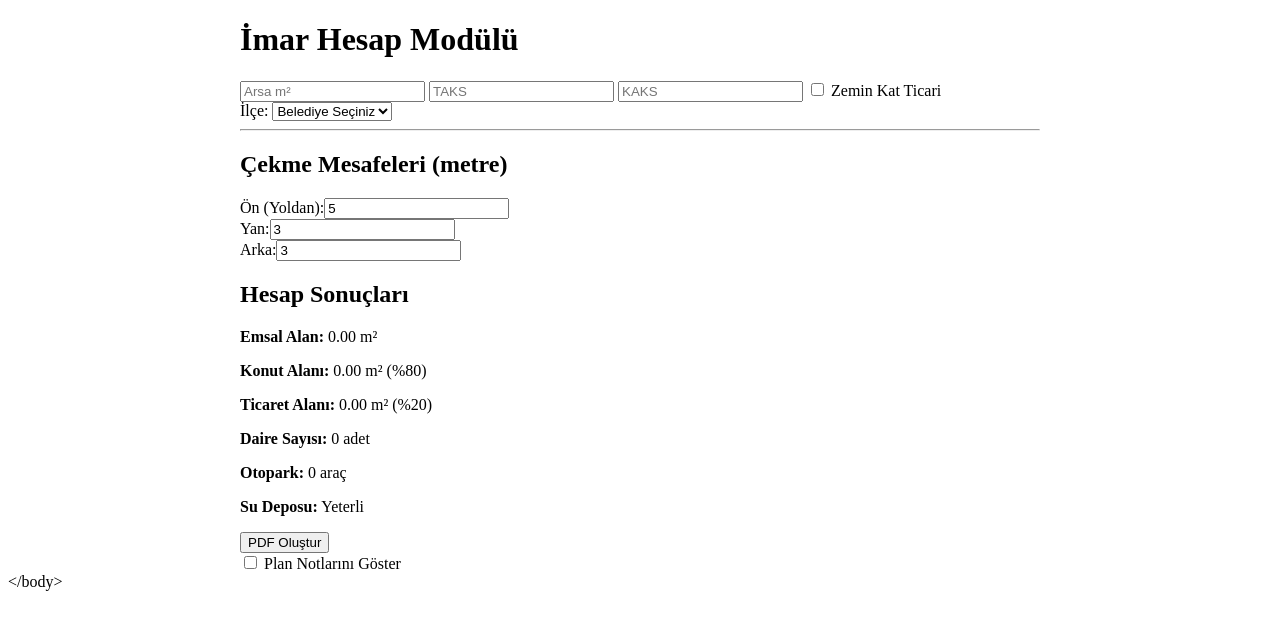
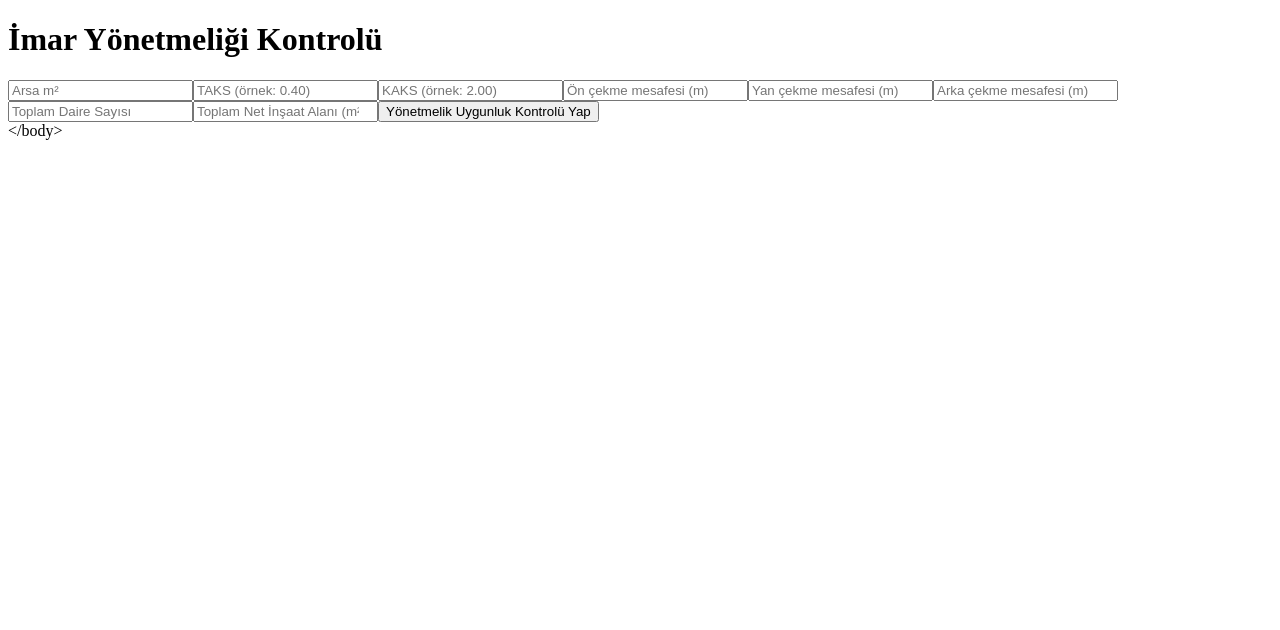
Before and after one commit to hasaannn327-source/imar-hesab-, a React (Create React App) app: page / in a window 1280 px wide. Shown: the top 630 px of the page. Built offline with nearby package versions, Linux system fonts and the light colour scheme.

Commit message:
Update App.js

```diff
--- a/src/App.js
+++ b/src/App.js
@@ -1,60 +1,104 @@
-import React, { useState, useRef } from "react"; import jsPDF from "jspdf"; import html2canvas from "html2canvas";
+import React, { useState } from "react"; import jsPDF from "jspdf"; import html2canvas from "html2canvas";
 
-export default function App() { const [arsaM2, setArsaM2] = useState(0); const [taks, setTaks] = useState(0); const [kaks, setKaks] = useState(0); const [zeminTicari, setZeminTicari] = useState(false); const [cekme, setCekme] = useState({ on: 5, yan: 3, arka: 3 }); const [planNotuGoster, setPlanNotuGoster] = useState(false); const [ilce, setIlce] = useState("default"); const pdfRef = useRef();
+export default function App() { const [arsaM2, setArsaM2] = useState(0); const [taks, setTaks] = useState(0); const [kaks, setKaks] = useState(0); const [cekmeOn, setCekmeOn] = useState(0); const [cekmeYan, setCekmeYan] = useState(0); const [cekmeArka, setCekmeArka] = useState(0); const [toplamDaire, setToplamDaire] = useState(0); const [netInsaatAlani, setNetInsaatAlani] = useState(0); const [uygunlukMesaji, setUygunlukMesaji] = useState("");
 
-const emsalAlan = arsaM2 * kaks; const toplamInsaatAlani = emsalAlan; const netTicariAlani = zeminTicari ? toplamInsaatAlani * 0.2 : 0; const netKonutAlani = toplamInsaatAlani - netTicariAlani; const ortDaireM2 = 120; const daireSayisi = Math.floor(netKonutAlani / ortDaireM2); const otoparkSayisi = Math.ceil(daireSayisi / 3); const suDeposu = daireSayisi > 30 ? "10 tonluk su deposu gerekli" : "Yeterli";
+const kontrolEt = () => { let hatalar = [];
 
-const handleDownloadPDF = () => { html2canvas(pdfRef.current).then((canvas) => { const imgData = canvas.toDataURL("image/png"); const pdf = new jsPDF(); const imgProps = pdf.getImageProperties(imgData); const pdfWidth = pdf.internal.pageSize.getWidth(); const pdfHeight = (imgProps.height * pdfWidth) / imgProps.width; pdf.addImage(imgData, "PNG", 0, 0, pdfWidth, pdfHeight); pdf.save("imar-hesabi.pdf"); }); };
+// TAKS KAKS sınırı kontrol
+if (taks > 0.40) hatalar.push("TAKS değeri maksimum %40 olabilir (Madde 19)");
+if (kaks > 2.50) hatalar.push("KAKS değeri maksimum 2.50 olabilir (Madde 19)");
 
-const handleCekmeChange = (e) => { const { name, value } = e.target; setCekme({ ...cekme, [name]: parseFloat(value) }); };
+// Çekme mesafesi kontrolü
+if (cekmeOn < 5) hatalar.push("Ön bahçe mesafesi minimum 5 m olmalıdır (Madde 19)");
+if (cekmeYan < 3) hatalar.push("Yan bahçe mesafesi minimum 3 m olmalıdır (Madde 19)");
+if (cekmeArka < 3) hatalar.push("Arka bahçe mesafesi minimum 3 m olmalıdır (Madde 19)");
 
-return ( <div className="p-4 font-sans" style={{ maxWidth: "800px", margin: "auto" }}> <h1 className="text-2xl font-bold mb-4">İmar Hesap Modülü</h1> <div className="grid grid-cols-2 gap-4"> <input type="number" placeholder="Arsa m²" onChange={(e) => setArsaM2(Number(e.target.value))} /> <input type="number" step="0.01" placeholder="TAKS" onChange={(e) => setTaks(Number(e.target.value))} /> <input type="number" step="0.01" placeholder="KAKS" onChange={(e) => setKaks(Number(e.target.value))} /> <label> <input type="checkbox" checked={zeminTicari} onChange={(e) => setZeminTicari(e.target.checked)} /> Zemin Kat Ticari </label> <div> <label>İlçe:</label> <select value={ilce} onChange={(e) => setIlce(e.target.value)}> <option value="default">Belediye Seçiniz</option> <option value="buyukcekmece">Büyükçekmece</option> <option value="avcilar">Avcılar</option> </select> </div> </div>
+// Otopark kontrolü
+if (toplamDaire >= 1 && Math.ceil(toplamDaire / 3) < 1)
+  hatalar.push("Her 3 daireye 1 otopark gereklidir (Madde 34)");
 
-<hr className="my-4" />
+// Su deposu kontrolü
+if (toplamDaire > 30)
+  hatalar.push("30 daireyi aşıyorsa 10 tonluk su deposu zorunludur (Yönetmelik Eki)");
 
-  <h2 className="text-lg font-semibold">Çekme Mesafeleri (metre)</h2>
-  <div className="grid grid-cols-3 gap-2">
-    <div>
-      <label>Ön (Yoldan):</label>
-      <input type="number" name="on" value={cekme.on} onChange={handleCekmeChange} />
-    </div>
-    <div>
-      <label>Yan:</label>
-      <input type="number" name="yan" value={cekme.yan} onChange={handleCekmeChange} />
-    </div>
-    <div>
-      <label>Arka:</label>
-      <input type="number" name="arka" value={cekme.arka} onChange={handleCekmeChange} />
-    </div>
+// Ticari/Konut oranı kontrolü
+const netTicari = netInsaatAlani * 0.20;
+const netKonut = netInsaatAlani * 0.80;
+if (netTicari + netKonut !== netInsaatAlani)
+  hatalar.push("Ticari ve konut alanı toplamı inşaat alanını aşmamalı (Yönetmelik Madde 21)");
+
+if (hatalar.length > 0) {
+  setUygunlukMesaji("❌ Uygun değil:\n" + hatalar.join("\n"));
+} else {
+  setUygunlukMesaji("✅ Girdiğiniz değerler yönetmeliğe uygundur.");
+}
+
+};
+
+return ( <div className="p-6 max-w-xl mx-auto"> <h1 className="text-xl font-bold mb-4">İmar Yönetmeliği Kontrolü</h1>
+
+<div className="grid gap-3">
+    <input
+      type="number"
+      placeholder="Arsa m²"
+      onChange={(e) => setArsaM2(Number(e.target.value))}
+      className="border p-2"
+    />
+    <input
+      type="number"
+      placeholder="TAKS (örnek: 0.40)"
+      onChange={(e) => setTaks(Number(e.target.value))}
+      className="border p-2"
+    />
+    <input
+      type="number"
+      placeholder="KAKS (örnek: 2.00)"
+      onChange={(e) => setKaks(Number(e.target.value))}
+      className="border p-2"
+    />
+    <input
+      type="number"
+      placeholder="Ön çekme mesafesi (m)"
+      onChange={(e) => setCekmeOn(Number(e.target.value))}
+      className="border p-2"
+    />
+    <input
+      type="number"
+      placeholder="Yan çekme mesafesi (m)"
+      onChange={(e) => setCekmeYan(Number(e.target.value))}
+      className="border p-2"
+    />
+    <input
+      type="number"
+      placeholder="Arka çekme mesafesi (m)"
+      onChange={(e) => setCekmeArka(Number(e.target.value))}
+      className="border p-2"
+    />
+    <input
+      type="number"
+      placeholder="Toplam Daire Sayısı"
+      onChange={(e) => setToplamDaire(Number(e.target.value))}
+      className="border p-2"
+    />
+    <input
+      type="number"
+      placeholder="Toplam Net İnşaat Alanı (m²)"
+      onChange={(e) => setNetInsaatAlani(Number(e.target.value))}
+      className="border p-2"
+    />
+    <button
+      onClick={kontrolEt}
+      className="bg-blue-500 hover:bg-blue-700 text-white font-bold py-2 px-4 rounded"
+    >
+      Yönetmelik Uygunluk Kontrolü Yap
+    </button>
   </div>
 
-  <div className="mt-4" ref={pdfRef}>
-    <h2 className="text-xl font-bold">Hesap Sonuçları</h2>
-    <p><strong>Emsal Alan:</strong> {emsalAlan.toFixed(2)} m²</p>
-    <p><strong>Konut Alanı:</strong> {netKonutAlani.toFixed(2)} m² (%80)</p>
-    <p><strong>Ticaret Alanı:</strong> {netTicariAlani.toFixed(2)} m² (%20)</p>
-    <p><strong>Daire Sayısı:</strong> {daireSayisi} adet</p>
-    <p><strong>Otopark:</strong> {otoparkSayisi} araç</p>
-    <p><strong>Su Deposu:</strong> {suDeposu}</p>
-  </div>
-
-  <button onClick={handleDownloadPDF} className="mt-4 px-4 py-2 bg-blue-500 text-white rounded">PDF Oluştur</button>
-
-  <div className="mt-4">
-    <label>
-      <input type="checkbox" checked={planNotuGoster} onChange={(e) => setPlanNotuGoster(e.target.checked)} /> Plan Notlarını Göster
-    </label>
-    {planNotuGoster && (
-      <div className="mt-2 p-2 border border-gray-400">
-        <p>• TAKS/KAKS net parsel üzerinden hesaplanır.</p>
-        <p>• 3 daireye 1 otopark zorunluluğu vardır.</p>
-        <p>• Bodrum kat emsale dahildir.</p>
-        <p>• Zemin kat ticari olabilir (isteğe bağlı).</p>
-        <p>• 1000 m² üzeri parsellerde otopark zorunludur.</p>
-        <p>• Çekme mesafeleri belediye takdirindedir.</p>
-      </div>
-    )}
-  </div>
+  {uygunlukMesaji && (
+    <div className="mt-4 bg-yellow-100 border-l-4 border-yellow-500 text-yellow-700 p-4">
+      <pre>{uygunlukMesaji}</pre>
+    </div>
+  )}
 </div>
 
 ); }
```
